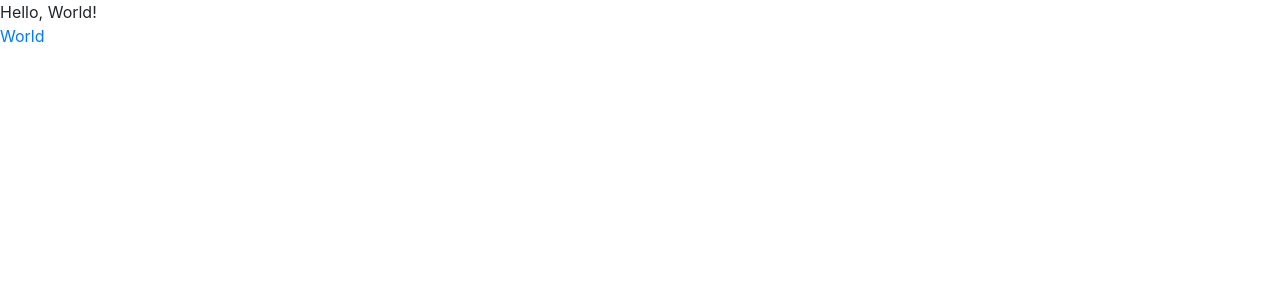
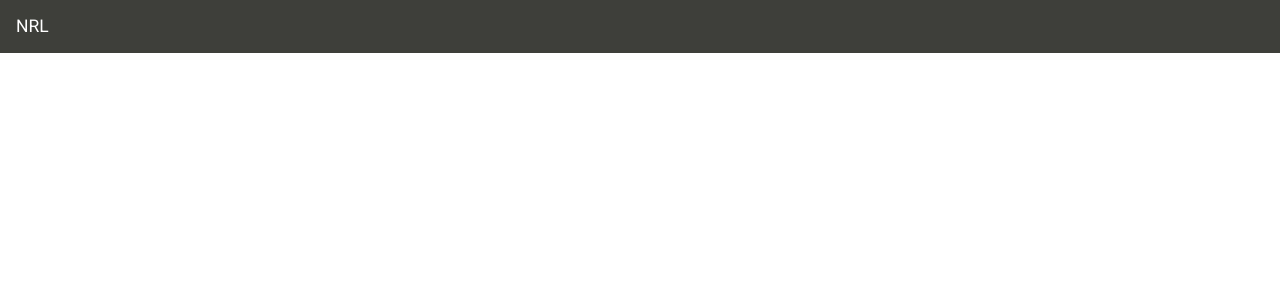
Before and after one commit to sazzer/nrl, a React (Create React App) app in the folder webapp/: page / in a window 1280 px wide. Shown: the top 300 px of the page. Built offline with nearby package versions, Linux system fonts and the light colour scheme.

Commit message:
Header bar

```diff
--- a/webapp/public/index.html
+++ b/webapp/public/index.html
@@ -7,13 +7,13 @@
     <link rel="manifest" href="%PUBLIC_URL%/manifest.json" />
     <title>NRL</title>
 
-    <link rel="stylesheet" href="https://cdn.jsdelivr.net/npm/bootstrap@4.5.3/dist/css/bootstrap.min.css" integrity="sha384-TX8t27EcRE3e/ihU7zmQxVncDAy5uIKz4rEkgIXeMed4M0jlfIDPvg6uqKI2xXr2" crossorigin="anonymous" />
+    <link rel="stylesheet" href="https://stackpath.bootstrapcdn.com/bootswatch/4.5.2/sandstone/bootstrap.min.css" integrity="sha384-zEpdAL7W11eTKeoBJK1g79kgl9qjP7g84KfK3AZsuonx38n8ad+f5ZgXtoSDxPOh" crossorigin="anonymous" />
   </head>
   <body>
     <noscript>You need to enable JavaScript to run this app.</noscript>
     <div id="root"></div>
 
     <script src="https://code.jquery.com/jquery-3.5.1.slim.min.js" integrity="sha384-DfXdz2htPH0lsSSs5nCTpuj/zy4C+OGpamoFVy38MVBnE+IbbVYUew+OrCXaRkfj" crossorigin="anonymous"></script>
-<script src="https://cdn.jsdelivr.net/npm/bootstrap@4.5.3/dist/js/bootstrap.bundle.min.js" integrity="sha384-ho+j7jyWK8fNQe+A12Hb8AhRq26LrZ/JpcUGGOn+Y7RsweNrtN/tE3MoK7ZeZDyx" crossorigin="anonymous"></script>
+    <script src="https://cdn.jsdelivr.net/npm/bootstrap@4.5.3/dist/js/bootstrap.bundle.min.js" integrity="sha384-ho+j7jyWK8fNQe+A12Hb8AhRq26LrZ/JpcUGGOn+Y7RsweNrtN/tE3MoK7ZeZDyx" crossorigin="anonymous"></script>
   </body>
 </html>
--- a/webapp/src/i18n/messages.json
+++ b/webapp/src/i18n/messages.json
@@ -1,3 +1,6 @@
 {
-  "hello": "Hello, World!"
+  "header": {
+    "title": "NRL",
+    "toggleNavigation": "Toggle Navigation"
+  }
 }
--- a/webapp/src/index.tsx
+++ b/webapp/src/index.tsx
@@ -1,13 +1,16 @@
 import "./i18n";
 
 import { App } from "./ui/App";
+import { BrowserRouter } from "react-router-dom";
 import React from "react";
 import ReactDOM from "react-dom";
 import reportWebVitals from "./reportWebVitals";
 
 ReactDOM.render(
   <React.StrictMode>
-    <App />
+    <BrowserRouter>
+      <App />
+    </BrowserRouter>
   </React.StrictMode>,
   document.getElementById("root")
 );
--- a/webapp/src/ui/App.tsx
+++ b/webapp/src/ui/App.tsx
@@ -1,17 +1,10 @@
-import { BrowserRouter, Link } from "react-router-dom";
-
+import { HeaderBar } from "./header";
 import React from "react";
-import { useTranslation } from "react-i18next";
 
 export const App: React.FC = () => {
-  const { t } = useTranslation();
-
   return (
-    <BrowserRouter>
-      <div className="App">
-        <header className="App-header">{t("hello")}</header>
-        <Link to="/hello">World</Link>
-      </div>
-    </BrowserRouter>
+    <>
+      <HeaderBar />
+    </>
   );
 };
--- /dev/null
+++ b/webapp/src/ui/header/index.tsx
@@ -0,0 +1,29 @@
+import React from "react";
+import { useTranslation } from "react-i18next";
+
+export const HeaderBar: React.FC = () => {
+  const { t } = useTranslation();
+
+  return (
+    <header>
+      <nav className="navbar navbar-expand-lg navbar-dark bg-primary">
+        <span className="navbar-brand">{t("header.title")}</span>
+        <button
+          className="navbar-toggler"
+          type="button"
+          data-toggle="collapse"
+          data-target="#navbarSupportedContent"
+          aria-controls="navbarSupportedContent"
+          aria-expanded="false"
+          aria-label={t("header.toggleNavigation")}
+        >
+          <span className="navbar-toggler-icon"></span>
+        </button>
+
+        <div className="collapse navbar-collapse" id="navbarSupportedContent">
+          <ul className="navbar-nav ml-auto"></ul>
+        </div>
+      </nav>
+    </header>
+  );
+};
```
Also changed, not shown: webapp/src/setupTests.ts (+2 -5 lines).
